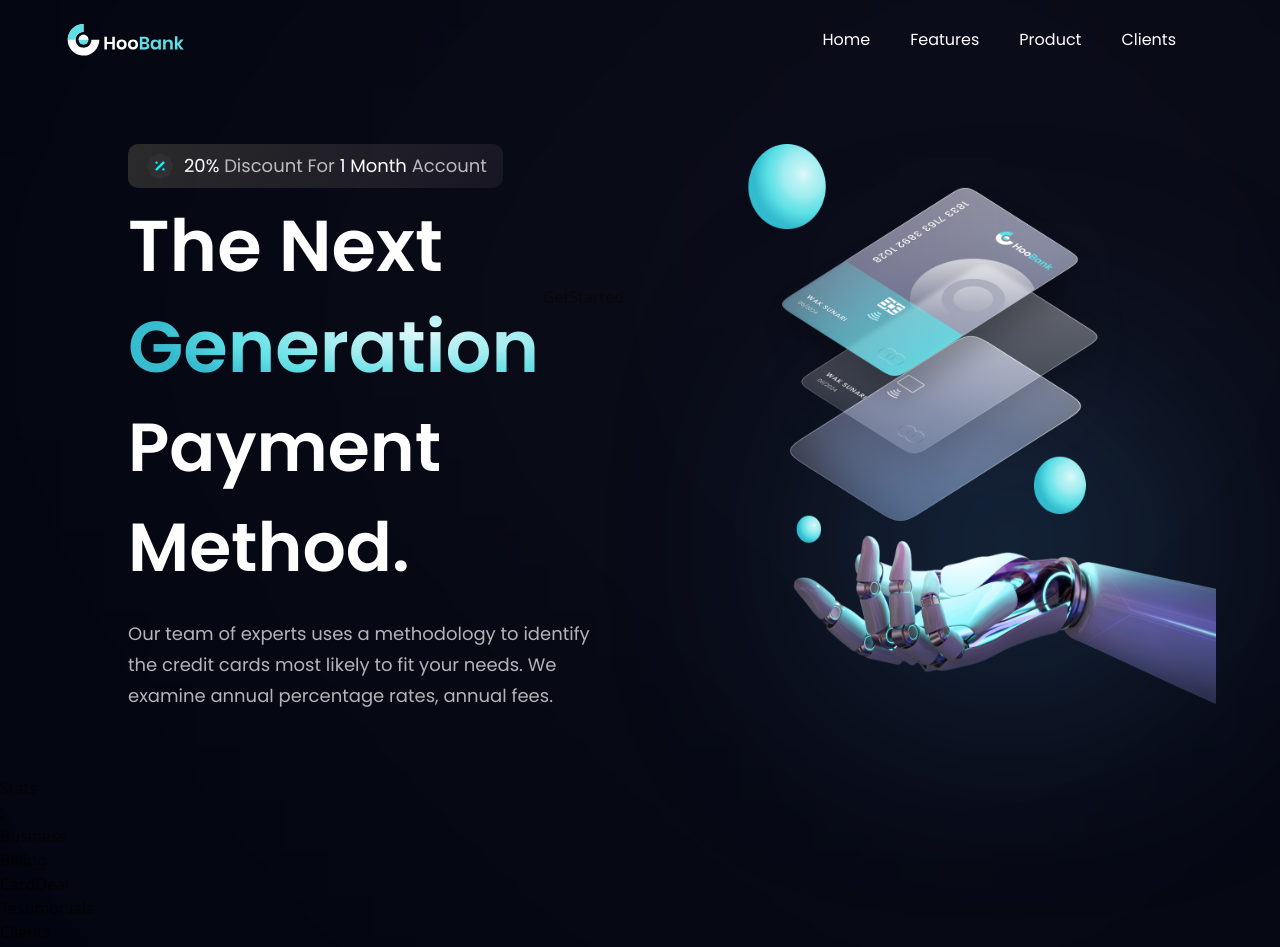
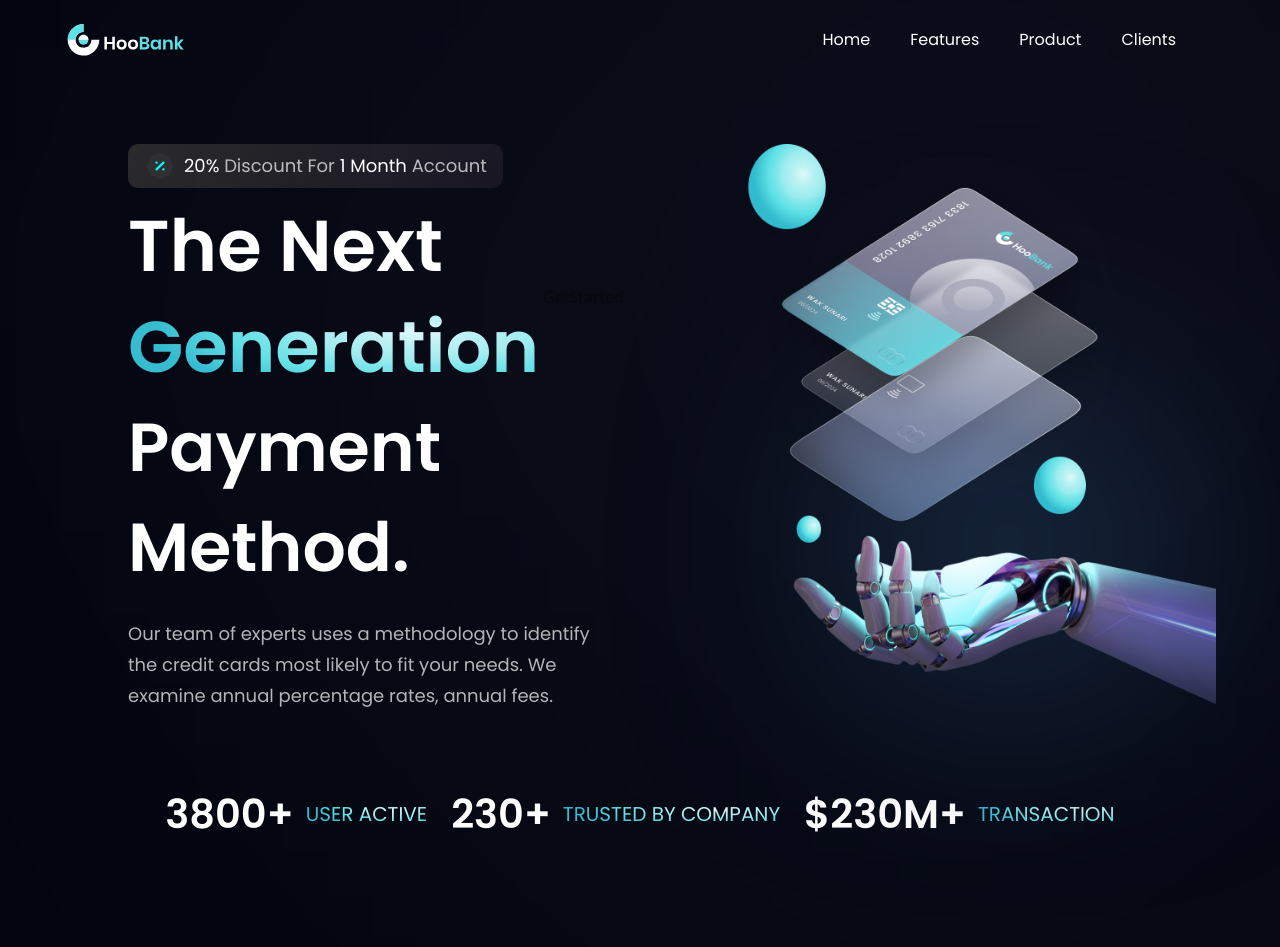
Before and after one commit to skokann/bankmodernapp, a React (Vite) app in the folder bank-app/: page / in a window 1280 px wide. Shown: the top 947 px of the page. Built offline with nearby package versions, Linux system fonts and the light colour scheme.

Commit message:
added Stats component

```diff
--- a/bank-app/src/components/Stats.jsx
+++ b/bank-app/src/components/Stats.jsx
@@ -3,7 +3,25 @@
 
 const Stats = () => (
   <>
-    <div>Stats</div>;
+    <section
+      className={`${styles.flexCenter} flex-row flex-wrap sm:mb-20 mb-6`}
+    >
+      {stats.map((stat) => (
+        <div
+          key={stat.id}
+          className={`flex-initial flex justify-start items-center flex-row m-3`}
+        >
+          <h4 className="font-poppins font-semibold xs:text-[40px] text-[30px] xs:leading-[53px] leading-[43px] text-white">
+            {stat.value}
+          </h4>
+          <p className="font-poppins font-normal xs:text-[20px] text-[15px] xs:leading-[26px] leading-[21px] text-gradient uppercase ml-3">
+            {" "}
+            {stat.title}
+          </p>
+        </div>
+      ))}
+    </section>
+    ;
   </>
 );
 
```
